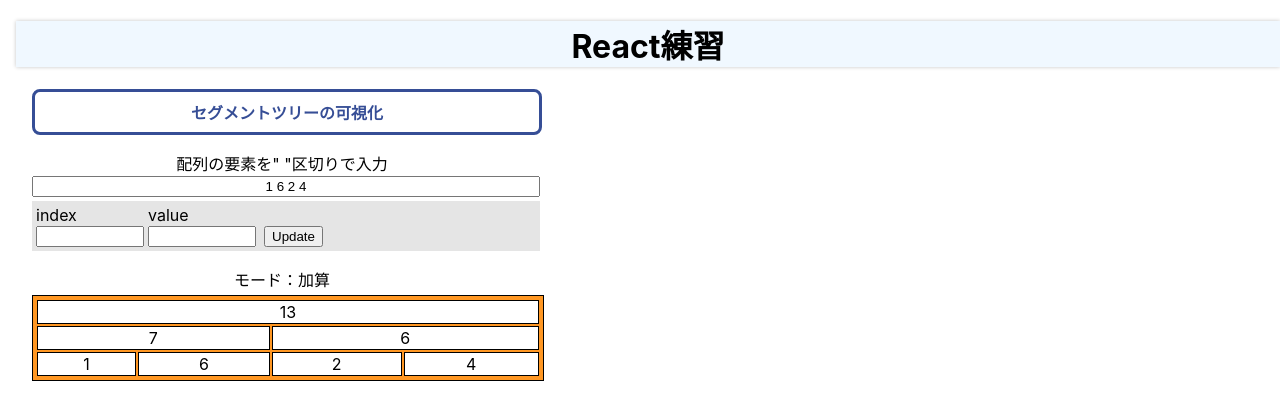
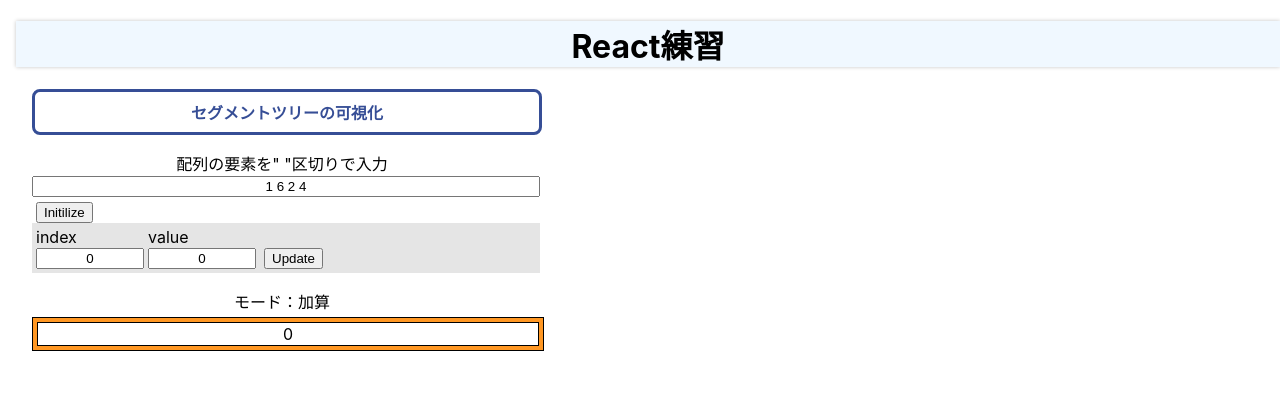
Before and after one commit to minoru-github/react-exercise, a React (Create React App) app: page / in a window 1280 px wide. Shown: the top 420 px of the page. Built offline with nearby package versions, Linux system fonts and the light colour scheme.

Commit message:
feat: セグ木の更新処理追加(2回続けてのupdateが未対応)

```diff
--- a/src/components/App.tsx
+++ b/src/components/App.tsx
@@ -9,6 +9,7 @@ export const App: FC = () => {
     const [updateIndex, setUpdateIndex] = useState<string>("0");
     const [updateValue, setUpdateValue] = useState<string>("0");
     const [segmArray, setSegmArray] = useState<string>("1 6 2 4");
+    var [data, setData] = useState<number[]>([]);
 
     //const onChangeText = (e: ChangeEvent<HTMLInputElement>) => setText(e.target.value);
 
@@ -30,6 +31,15 @@ export const App: FC = () => {
     const onChangeSegmArray = (e: ChangeEvent<HTMLInputElement>) => setSegmArray(e.target.value);
     const onChangeUpdateIndex = (e: ChangeEvent<HTMLInputElement>) => setUpdateIndex(e.target.value);
     const onChangeUpdateValue = (e: ChangeEvent<HTMLInputElement>) => setUpdateValue(e.target.value);
+    const update = () => {
+        data = segmArray.split(" ").map(Number);
+        data[Number(updateIndex)] = Number(updateValue);
+        setData(data);
+    }
+    const initialize = () => {
+        data = segmArray.split(" ").map(Number);
+        setData(data);
+    }
 
     return (
         <div>
@@ -38,25 +48,27 @@ export const App: FC = () => {
                 <SH4>セグメントツリーの可視化</SH4>
                 <SP>配列の要素を" "区切りで入力</SP>
                 <SInputArray type="text" value={segmArray} onChange={onChangeSegmArray} />
-
+                <br />
+                <SButton onClick={initialize}>Initilize</SButton>
                 <SDivSet>
                     <SDivIndex>
                         <label>index</label>
                         <br />
-                        <SInputIndex></SInputIndex>
+                        <SInputIndex type="text" value={updateIndex} onChange={onChangeUpdateIndex} />
                     </SDivIndex>
 
                     <SDivValue>
                         <label>value</label>
                         <br />
-                        <SInputIndex></SInputIndex>
+                        <SInputIndex type="text" value={updateValue} onChange={onChangeUpdateValue} />
+
                     </SDivValue>
                     <br />
-                    <SButton>Update</SButton>
+                    <SButton onClick={update}>Update</SButton>
                 </SDivSet>
 
                 <SP>モード：加算</SP>
-                <SegmentTreeViewer data={segmArray.split(" ").map(Number)} />
+                <SegmentTreeViewer data={data} />
             </SSegmViewer>
 
             {/* <SP>easy memo</SP>
--- a/src/components/SegmentTree.tsx
+++ b/src/components/SegmentTree.tsx
@@ -44,7 +44,7 @@ export class SegmentTree {
             const child2 = this.data[2 * nodeIdx + 2];
 
             this.data[nodeIdx] = this.op(child1, child2);
-            console.log(nodeIdx);
+            //console.log(nodeIdx);
         }
     }
 
```
